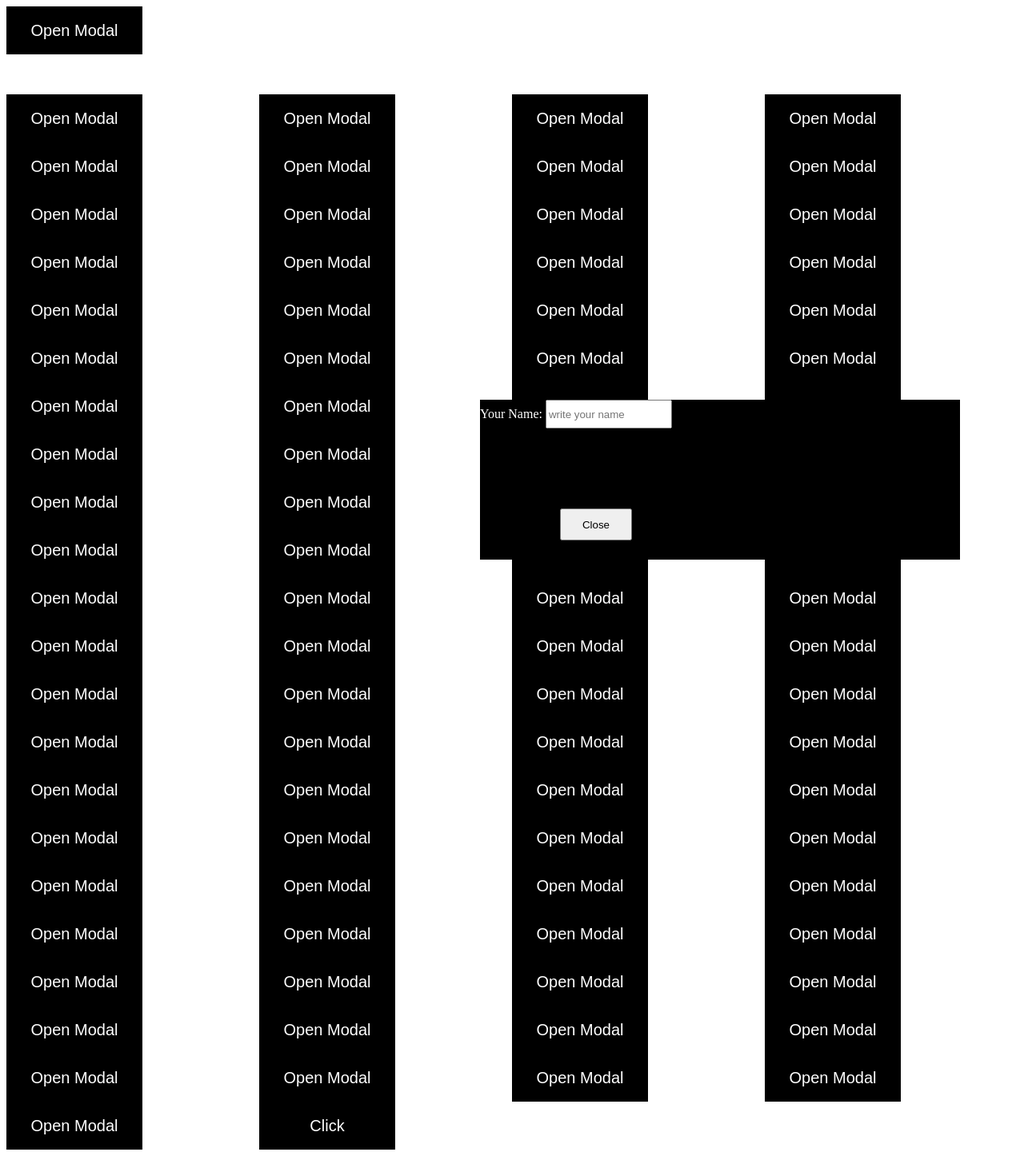
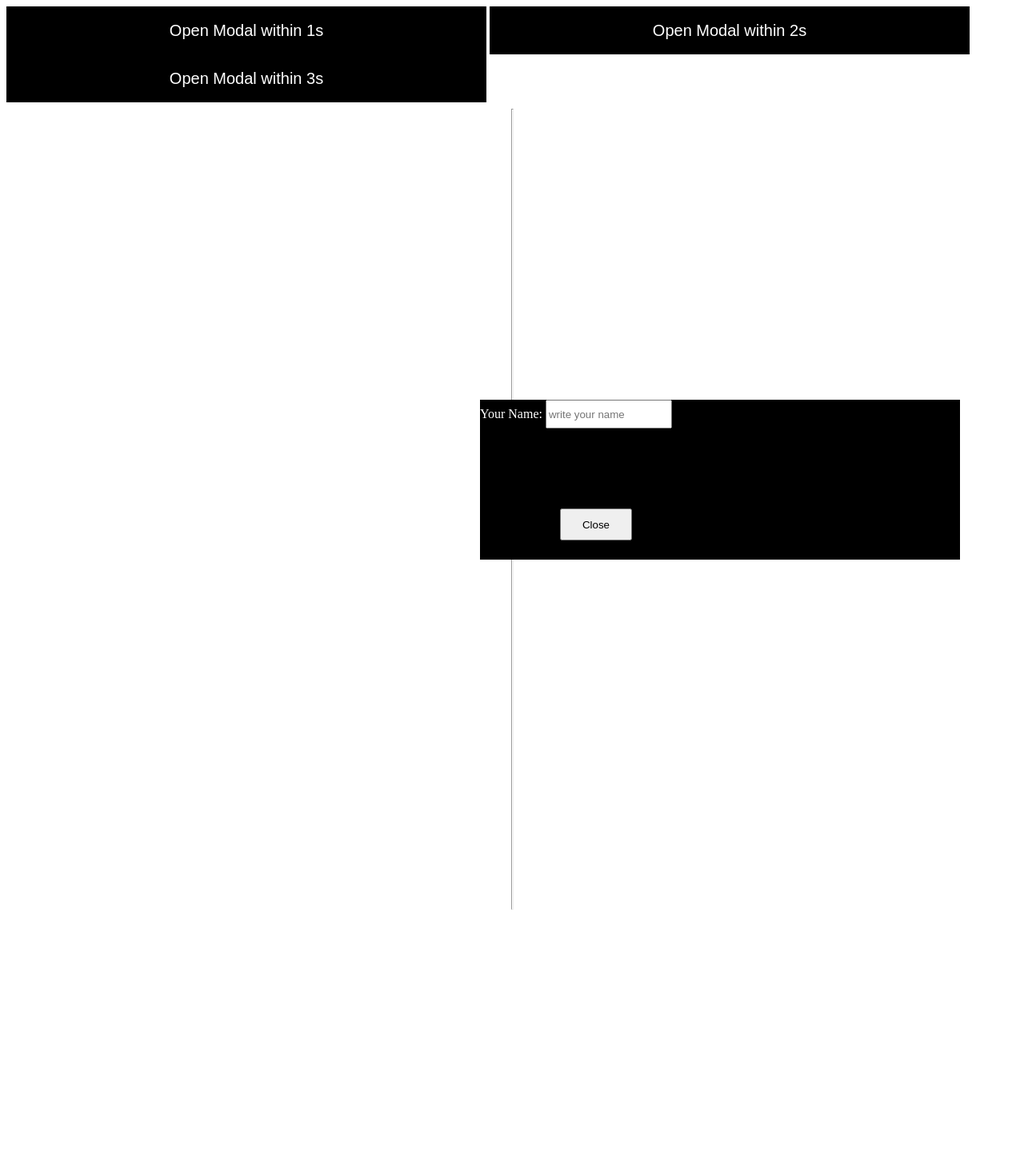
Before and after one commit to dastan123/JS-COURSE, a plain HTML site: page index.html in a window 1280 px wide. Shown: the whole page at 80% size. After the commit the page ends 1146 px from the top, so only its background shows below. Drawn offline with Linux system fonts and the light colour scheme.

Commit message:
my modal

```diff
--- a/index.html
+++ b/index.html
@@ -7,75 +7,18 @@
     <link rel="stylesheet" href="/style.css">
 </head>
 <body>
-      <button class="btn-modal">Open Modal</button>
+      <div class="button-wrapper">
+            <button class="btn-modal">Open Modal within 1s</button>
+            <button class="btn-modal">Open Modal within 2s</button>
+            <button class="btn-modal">Open Modal within 3s</button>
+      </div>
+
 <div class="modal">
       <label for="text">Your Name:</label>
       <input type="text" name="text" placeholder="write your name"><br>
       <button class="btn-close">Close</button>
 </div>
-<div class="button-container">
-      <button class="btn-modal">Open Modal</button>
-<button class="btn-modal">Open Modal</button>
-<button class="btn-modal">Open Modal</button>
-<button class="btn-modal">Open Modal</button>
-<button class="btn-modal">Open Modal</button>
-<button class="btn-modal">Open Modal</button>
-<button class="btn-modal">Open Modal</button><button class="btn-modal">Open Modal</button>
-<button class="btn-modal">Open Modal</button>
-<button class="btn-modal">Open Modal</button><button class="btn-modal">Open Modal</button>
-<button class="btn-modal">Open Modal</button>
-<button class="btn-modal">Open Modal</button><button class="btn-modal">Open Modal</button>
-<button class="btn-modal">Open Modal</button>
-<button class="btn-modal">Open Modal</button><button class="btn-modal">Open Modal</button>
-<button class="btn-modal">Open Modal</button>
-<button class="btn-modal">Open Modal</button><button class="btn-modal">Open Modal</button>
-<button class="btn-modal">Open Modal</button>
-<button class="btn-modal">Open Modal</button><button class="btn-modal">Open Modal</button>
-<button class="btn-modal">Open Modal</button>
-<button class="btn-modal">Open Modal</button><button class="btn-modal">Open Modal</button>
-<button class="btn-modal">Open Modal</button>
-<button class="btn-modal">Open Modal</button><button class="btn-modal">Open Modal</button>
-<button class="btn-modal">Open Modal</button>
-<button class="btn-modal">Open Modal</button><button class="btn-modal">Open Modal</button>
-<button class="btn-modal">Open Modal</button>
-<button class="btn-modal">Open Modal</button><button class="btn-modal">Open Modal</button>
-<button class="btn-modal">Open Modal</button>
-<button class="btn-modal">Open Modal</button><button class="btn-modal">Open Modal</button>
-<button class="btn-modal">Open Modal</button>
-<button class="btn-modal">Open Modal</button><button class="btn-modal">Open Modal</button>
-<button class="btn-modal">Open Modal</button>
-<button class="btn-modal">Open Modal</button><button class="btn-modal">Open Modal</button>
-<button class="btn-modal">Open Modal</button>
-<button class="btn-modal">Open Modal</button><button class="btn-modal">Open Modal</button>
-<button class="btn-modal">Open Modal</button>
-<button class="btn-modal">Open Modal</button><button class="btn-modal">Open Modal</button>
-<button class="btn-modal">Open Modal</button>
-<button class="btn-modal">Open Modal</button><button class="btn-modal">Open Modal</button>
-<button class="btn-modal">Open Modal</button>
-<button class="btn-modal">Open Modal</button><button class="btn-modal">Open Modal</button>
-<button class="btn-modal">Open Modal</button>
-<button class="btn-modal">Open Modal</button><button class="btn-modal">Open Modal</button>
-<button class="btn-modal">Open Modal</button>
-<button class="btn-modal">Open Modal</button><button class="btn-modal">Open Modal</button>
-<button class="btn-modal">Open Modal</button>
-<button class="btn-modal">Open Modal</button><button class="btn-modal">Open Modal</button>
-<button class="btn-modal">Open Modal</button>
-<button class="btn-modal">Open Modal</button><button class="btn-modal">Open Modal</button>
-<button class="btn-modal">Open Modal</button>
-<button class="btn-modal">Open Modal</button><button class="btn-modal">Open Modal</button>
-<button class="btn-modal">Open Modal</button>
-<button class="btn-modal">Open Modal</button><button class="btn-modal">Open Modal</button>
-<button class="btn-modal">Open Modal</button>
-<button class="btn-modal">Open Modal</button><button class="btn-modal">Open Modal</button>
-<button class="btn-modal">Open Modal</button>
-<button class="btn-modal">Open Modal</button><button class="btn-modal">Open Modal</button>
-<button class="btn-modal">Open Modal</button>
-<button class="btn-modal">Open Modal</button><button class="btn-modal">Open Modal</button>
-<button class="btn-modal">Open Modal</button>
-<button class="btn-modal">Open Modal</button>
-
-</div>
-
+      <hr>
       <script src="js/learn.js"></script>
 </body>
 </html>
--- a/js/learn.js
+++ b/js/learn.js
@@ -1,115 +1,50 @@
 window.addEventListener("DOMContentLoaded", () => {
-  // Modal
-
-  const btnModal = document.querySelectorAll(".btn-modal"),
-    btnClose = document.querySelector(".btn-close"),
-    modal = document.querySelector(".modal"),
-    btnWrapper = document.querySelector(".button-container");
+      const btnModal = document.querySelectorAll('.btn-modal'),
+            modal = document.querySelector('.modal'),
+            btnClose = document.querySelector('.btn-close');
 
       function hideModal() {
-    // modal.style.display = "none";
-    modal.classList.add("hide");
-    modal.classList.remove("show");
-    document.body.style.overflow = "";
-    document.body.style.cssText = "pointer-events: auto;";
-
+            modal.classList.add('hide');
+            modal.classList.remove('show');
       }
 
-  function openModal() {
-    modal.classList.add("show");
-    modal.classList.remove("hide");
-    document.body.style.overflow = "hidden";
-    document.body.style.cssText = "pointer-events: none;";
-    modal.style.cssText = "pointer-events: auto;";
+
+      function showModal() {
+            modal.classList.add('show');
+            modal.classList.remove('hide');
       }
 
-  function showModal(i) {
-    modal.classList.add("show");
-    modal.classList.remove("hide");
-    document.body.style.overflow = "hidden";
-    document.body.style.cssText = "pointer-events: none;";
-    modal.style.cssText = "pointer-events: auto;";
-
-    clearInterval(modalTimerId);
-    btnModal[i].classList.add("active");
-  }
-
-  function btnClass() {
-      btnModal.forEach((item) => {
-        item.classList.remove("active");
-      });
-    }
-
+      btnModal.forEach(item => {
+            item.addEventListener('click', e => {
+                  if (modal.classList.contains('hide')) {
+                        showModal();
+                  } else {
                         hideModal();
-  // btnModal.addEventListener('click', e => {
-  //       modal.style.display = "block";
-  // });
-
-  btnWrapper.addEventListener("click", (e) => {
-    const target = e.target;
-    console.log("Hello");
-    if (target && target.classList.contains("btn-modal"))
-      btnModal.forEach((item, i) => {
-        if (target == item) {
-          // hideModal();
-          showModal(i);
                   }
             });
       });
 
-  // btnModal.forEach((item, i) => {
-  //       item.addEventListener('click', e => {
-  //             // btnModal[i].classList.add('active');
-  //             showModal(i);
-  //       });
-  // });
+      hideModal();
 
-  const button = document.createElement("button");
-
-  button.textContent = "Click";
-
-  button.classList.add("btn-modal");
-
-  btnWrapper.append(button);
-
-  button.addEventListener("click", (e) => {
-    showModal();
-  });
-
-
-  btnClose.addEventListener("click", (e) => {
-    modal.classList.toggle("hide");
-    document.body.style.overflow = "";
-    btnClass();
-  });
-
-  modal.addEventListener("click", (e) => {
+      modal.addEventListener('click', e => {
             const target = e.target;
 
-    if (target === modal) {
+            if (target && target === modal) {
                   hideModal();
-    }
-    btnClass();
-  });
-
-  document.addEventListener("keydown", (e) => {
-    if (e.code === "Escape") {
-      hideModal();
-    }
-    if (e.code === "KeyF") {
-      showModal();
             }
       });
 
-//   const modalTimerId = setTimeout(openModal, 3000);
+      btnClose.addEventListener('click', e => {
+            hideModal();
+      });
 
       function showModalByScroll() {
             if (window.pageYOffset + document.documentElement.clientHeight >= document.documentElement.scrollHeight) {
-            openModal();
+                  showModal();
                   window.removeEventListener('scroll', showModalByScroll);
             }
 }
 
       window.addEventListener('scroll', showModalByScroll);
-      // , {once: true}
+
 });
--- a/style.css
+++ b/style.css
@@ -32,7 +32,7 @@ input[type="text"] {
      background-color: black;
       text-align: center;
       font-size: 20px;
-      width: 170px;
+      width: 600px;
       height: 60px;
       border: none;
       color: white;
@@ -45,8 +45,7 @@ input[type="text"] {
       background-color: red;
 }
 
-.button-container {
-      margin-top: 50px;
-      display: grid;
-      grid-template-columns: 1fr 1fr 1fr 1fr;
+hr {
+      width: 1px;
+      height: 1000px;
 }
```
Lines whose indentation alone changed are shown as unchanged.
